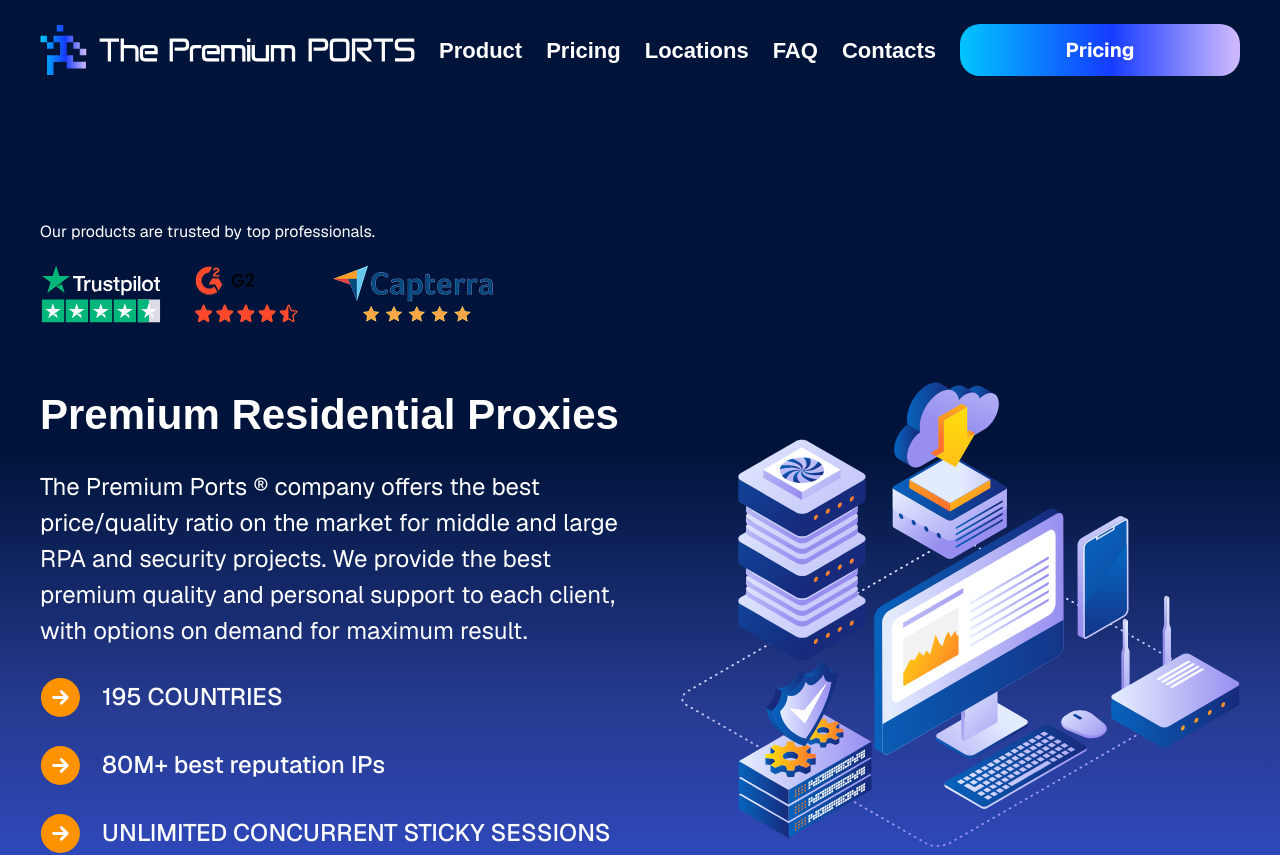
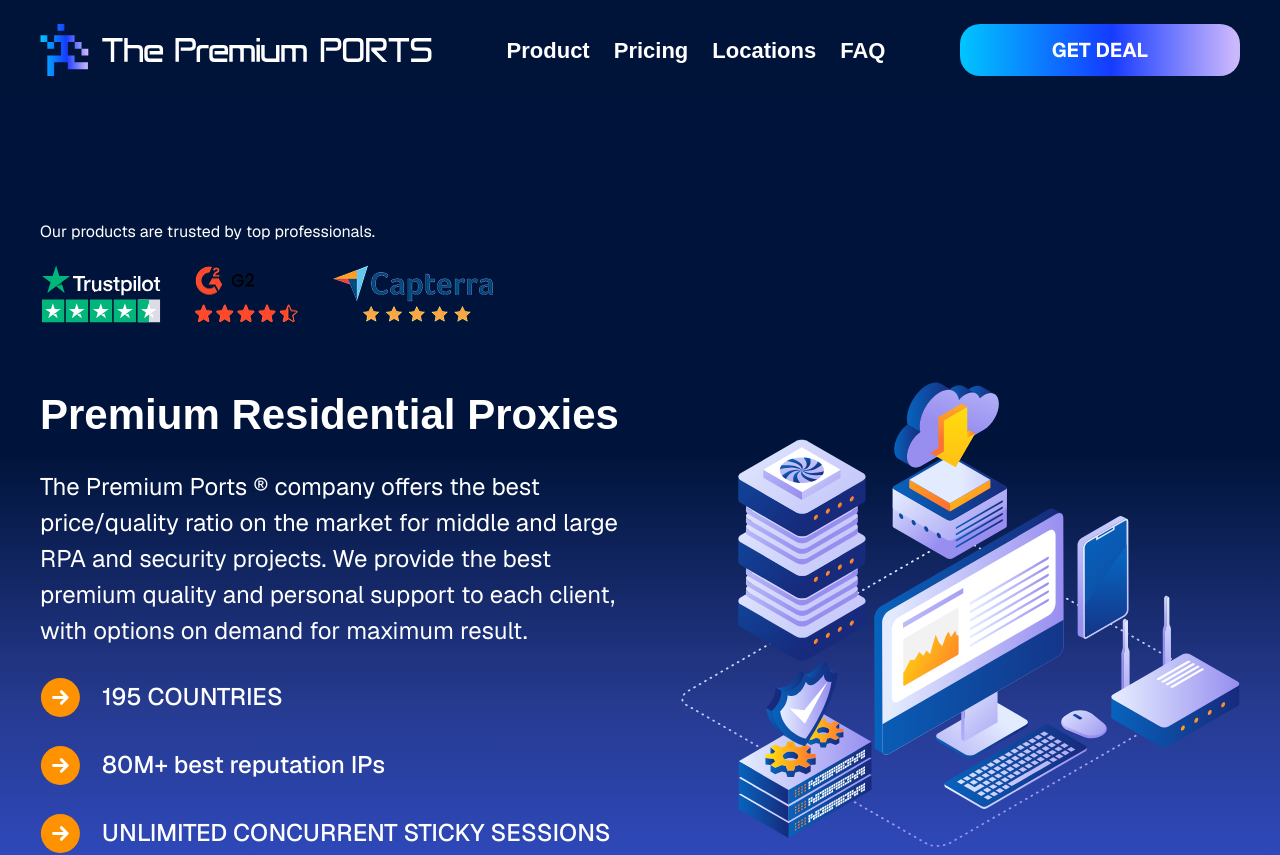
Before and after one commit to StenLyOne/the-premium-ports, a Next.js app: page / in a window 1280 px wide. Shown: the top 855 px of the page. Built offline with nearby package versions, Linux system fonts and the light colour scheme; a web font is replaced by a local one.

Commit message:
fixed header and integrations block

```diff
--- a/components/sections/FAQ.tsx
+++ b/components/sections/FAQ.tsx
@@ -49,7 +49,7 @@
 
 export default function FAQ() {
   return (
-    <section className="pb-[40px] px-[16px] md:px-[40px] py-[40px] md:py-[140px] bg-[#F3F5FF] overflow-hidden">
+    <section id="faq" className="pb-[40px] px-[16px] md:px-[40px] py-[40px] md:py-[140px] bg-[#F3F5FF] overflow-hidden">
       <div className="max-w-[1328px] mx-auto flex flex-col justify-between md:flex-row gap-[40px]">
         <h2 className="text-black text-center">
           FAQ
--- a/components/sections/Header.tsx
+++ b/components/sections/Header.tsx
@@ -5,8 +5,7 @@
 export default function Header() {
   const [isOpen, setIsOpen] = useState(false);
 
-  const navItems = ["Product", "Pricing", "Locations", "FAQ", "Contacts"];
-
+  const navItems = ["Product", "Pricing", "Locations", "FAQ"];
   return (
     <header className="fixed top-0 right-0 left-0 z-[100] bg-[#00143B]/90">
       <div className="flex justify-between items-center py-[24px] px-[16px] md:px-[40px] gap-[16px] md:gap-[24px]">
@@ -33,10 +32,10 @@
 
         {/* Desktop button */}
 
-        <div className="flex-1 min-w-0 md:hidden ">
+        <div className="flex-1 min-w-0 md:hidden">
           <div className="flex justify-center">
             <button
-              className=" w-[89px] max-w-[200px] min-w-[90px] py-[8px] px-[20px] text-white text-[10px] font-bold rounded-[20px]"
+              className=" w-full max-w-[200px] min-w-[90px] py-[8px] px-[20px] text-white text-[10px] font-bold rounded-[20px]"
               style={{
                 background:
                   "linear-gradient(90deg, #00C5FF 0%, #153BFF 54%, #CAB7FC 98%)",
@@ -50,7 +49,7 @@
         {/* Burger */}
         <div className="flex gap-[24px] items-center justify-center">
           <div className="hidden md:flex gap-[24px]">
-            <Button text="Pricing" color="gradient" link="/" size={true} />
+            <Button text="GET DEAL" color="gradient" link="/" size={true} />
           </div>
 
           <button
@@ -93,7 +92,7 @@
               {item}
             </a>
           ))}
-          <Button text="Pricing" color="gradient" link="/" size={true} />
+          <Button text="GET DEAL" color="gradient" link="/" size={true} />
         </div>
       </div>
     </header>
--- a/components/sections/Integration.tsx
+++ b/components/sections/Integration.tsx
@@ -28,7 +28,7 @@
   return (
     <section
       ref={sectionRef}
-      className="pb-[40px] md:px-[40px] py-[40px] md:py-[140px] bg-white space-y-[80px]"
+      className="pb-[40px] min-[1100px]:px-[40px] py-[40px] md:py-[140px] bg-white space-y-[80px]"
     >
       <div className="max-w-[1328px] mx-auto">
         {/* Заголовки */}
@@ -40,14 +40,14 @@
         </div>
 
         {/* 💻 Десктоп */}
-        <div className="hidden min-[1000px]:flex justify-center gap-[24px]">
+        <div className="hidden min-[1100px]:flex justify-center gap-[24px] py-[48px]">
           {data.map((ele, index) => (
             <IntegrationItem key={index} title={ele} />
           ))}
         </div>
 
         {/* 📱 Мобилка: 2 строки, каждая с полным списком, дублированным */}
-        <div className="flex flex-col gap-[16px] min-[1000px]:hidden overflow-hidden py-[40px] md:py-[48px] px-[16px]">
+        <div className="flex flex-col gap-[16px] min-[1100px]:hidden overflow-hidden py-[40px] md:py-[48px] px-[16px]">
           {/* Первая строка */}
           <motion.div
             style={{ x: translateRow1 }}
--- a/components/sections/Locations.tsx
+++ b/components/sections/Locations.tsx
@@ -31,10 +31,11 @@
   return (
     <section
       ref={ref}
-      className="pb-[40px]  md:px-[40px] py-[40px] md:py-[140px] bg-white space-y-[80px]"
+      id="locations"
+      className="pb-[40px]  md:px-[40px] py-[40px] md:py-[140px] bg-white "
     >
       {/* Header */}
-      <div>
+      <div className=" space-y-[40px] md:space-y-[80px]">
         <div className="flex flex-col md:flex-row justify-between items-center max-w-[1328px] mx-auto flex gap-8">
           <div className="space-y-[22px] px-[16px] md:max-w-[504px] text-center md:text-left">
             <h2 className="!text-black">Top Locations</h2>
@@ -49,7 +50,7 @@
         </div>
 
         {/* Desktop block */}
-        <div className="max-w-[1328px] mx-auto space-y-6 md:grid md:grid-cols-4 md:grid-rows-3 md:gap-[24px] hidden md:block">
+        <div className="max-w-[1328px] mx-auto  md:grid md:grid-cols-4 md:grid-rows-3 md:gap-[24px] hidden md:block">
           {data.map((ele, index) => (
             <div className="flex gap-[12px] items-center" key={index}>
               <img src={`/svg/${ele}.svg`} alt="" />
--- a/components/sections/Main.tsx
+++ b/components/sections/Main.tsx
@@ -12,7 +12,7 @@
 
 export default function Main() {
   return (
-    <main id="#Product" className="relative px-[16px] md:px-[40px] pb-[70px] md:pb-[211px] text-white">
+    <main id="product" className="relative px-[16px] md:px-[40px] pb-[70px] md:pb-[211px] text-white">
       <div className="relative max-w-[1328px] flex mx-auto z-[1]">
         <div className="md:w-1/2 space-y-[50px] pt-[78px] md:pt-[220px]">
           <div className="space-y-[42px] md:space-y-[66px]">
--- a/components/sections/Prices.tsx
+++ b/components/sections/Prices.tsx
@@ -51,7 +51,7 @@
 
 export default function Prices() {
   return (
-    <section className="bg-secondary pt-[40px] md:pt-[140px]">
+    <section id="pricing" className="bg-secondary pt-[40px] md:pt-[140px]">
       <div className="space-y-[32px]">
         <div className="text-center text-black space-y-[20px] md:space-y-[36px]">
           <h2>Subscriptions and prices</h2>
--- a/src/app/globals.css
+++ b/src/app/globals.css
@@ -53,6 +53,10 @@
   --shadow-gradient: 0px 0px 66px rgba(147, 147, 147, 0.06);
 --shadow-blue: 0px 0px 48px rgba(19, 71, 255, 0.35);
   --shadow-white: 0px 0px 12px rgba(255, 255, 255, 0.03);
+}
+
+html {
+  scroll-behavior: smooth;
 }
 
 .shadow-hover-gradient {
```
